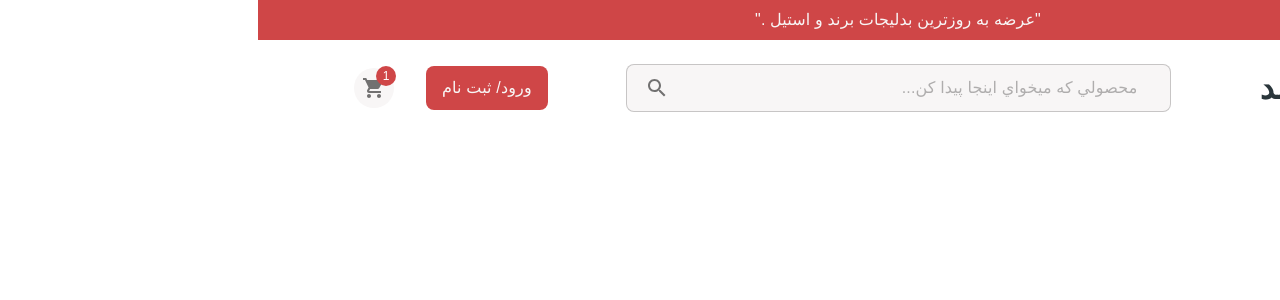
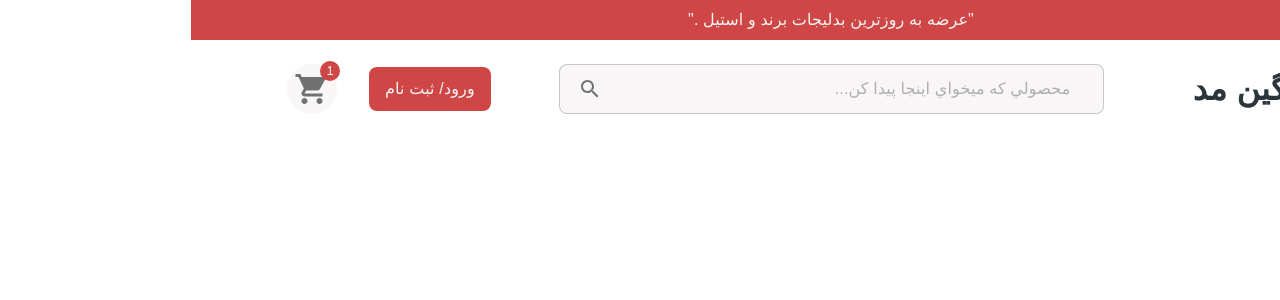
Before and after one commit to masoomeh7798/fullstack-e-commerce, a React (Vite) app in the folder client/: page / in a window 1280 px wide. Shown: the top 300 px of the page. Built offline with nearby package versions, Linux system fonts and the light colour scheme; a web font is replaced by a local one.

Commit message:
some details modifies in top navbar

```diff
--- a/client/src/Components/Header/index.jsx
+++ b/client/src/Components/Header/index.jsx
@@ -7,23 +7,24 @@ import ShoppingCartIcon from '@mui/icons-material/ShoppingCart';
 
 export default function Header() {
   return (
-    <>
+    <header>
+      <nav>
         {/* start top strip */}
         <Box py={1} bgcolor={'var(--secondary-clr)'} align='center'><Typography variant='body1' fontWeight={'500'} fontSize={'16px'} color='var(--text-clr)'>"عرضه به روزترين بدليجات برند و استيل ."</Typography>
         </Box>
         {/* end top strip */}
         {/* start top navbar */}
-      <Stack  direction={'row'} my={{ xs: 2, md: 3 }} width={{ lg: '85%', sm: '90%', xs: "95%" }} mx={'auto'} gap={1}>
+        <Stack direction={'row'} my={{ xs: 2, md: 3 }} width={{ lg: '85%', sm: '90%', xs: "95%" }} mx={'auto'} gap={1}>
           {/* start logo section */}
           <Stack flex={1} alignItems={'center'} gap={{ xs: 1, md: 2 }} direction={'row'} >
             <Box width={{ md: '45px', xs: "35px" }} height={{ md: '45px', xs: "35px" }}>
-            <img width={'100%'} height={'100%'} src='../../public/logoland3 (1).png' />
+              <img width={'100%'} height={'100%'} src='logoland3 (1).png' />
             </Box>
-          <Typography noWrap color='var(--primary-clr)' fontSize={{xs: '16px',sm:"24px",md: '32px'}} fontWeight={'600'} component={'h1'}>رنگين مد</Typography>
+            <Typography noWrap color='var(--primary-clr)' fontSize={{ xs: "24px", md: '32px' }} fontWeight={'600'} component={'h1'}>رنگين مد</Typography>
           </Stack>
           {/* end logo section */}
           {/* strat search bar */}
-        <Stack display={{xs:'none',sm:'flex'}} bgcolor={'var(--text-clr)'} justifyContent={'space-between'} px={1} flex={2} alignItems={'center'} direction={'row'} border={'1px solid rgba(0,0,0,0.2)'} borderRadius={2}>
+          <Stack display={{ xs: 'none', sm: 'flex' }} bgcolor={'var(--text-clr)'} justifyContent={'space-between'} px={1} flex={2} alignItems={'center'} direction={'row'} border={'1px solid rgba(0,0,0,0.2)'} borderRadius={2}>
             <InputBase sx={{ flexGrow: 1, mr: 3, color: 'rgba(0,0,0,.7)' }}
               placeholder="محصولي كه ميخواي اينجا پيدا كن..."
               inputProps={{ 'aria-label': 'search' }}
@@ -34,14 +35,14 @@ export default function Header() {
           </Stack>
           {/* end search bar */}
           {/* start user and cart part */}
-        <Stack flex={1} justifyContent={'end'} gap={{xs:1,sm:4}} alignItems={'center'} direction={'row'}>
-         <Button  sx={{borderRadius:2,px:2,py:1,bgcolor:'var(--secondary-clr)'}}>
-        <Typography fontSize={{xs:'12px',sm:"16px"}} noWrap color='var(--text-clr)'  component={'p'}>ورود/ ثبت نام</Typography>
+          <Stack flex={1} justifyContent={'end'} gap={{ xs: 1, sm: 4 }} alignItems={'center'} direction={'row'}>
+            <Button sx={{ borderRadius: 2, px: 2, py: 1, bgcolor: 'var(--secondary-clr)', display: { xs: 'none', sm: 'inline-block' } }}>
+              <Typography fontSize={{ xs: '12px', sm: "16px" }} noWrap color='var(--text-clr)' component={'p'}>ورود/ ثبت نام</Typography>
             </Button>
             <Box>
-            <IconButton sx={{bgcolor:"var(--text-clr)"}}>
-            <Badge badgeContent={1} max={9} color='secondary' >
-              <ShoppingCartIcon color='var(--text-clr)'/>
+              <IconButton sx={{ bgcolor: "var(--text-clr)", width: '50px', height: "50px", p: 0 }}>
+                <Badge badgeContent={1} max={9} color='secondary'>
+                  <ShoppingCartIcon sx={{ width: '1.5em', height: '1.5em' }} color='var(--text-clr)' />
                 </Badge>
               </IconButton>
             </Box>
@@ -49,7 +50,7 @@ export default function Header() {
           {/* end user and cart part */}
         </Stack>
         {/* end top navbar */}
-
-    </>
+      </nav>
+    </header>
   )
 }
```
Lines whose indentation alone changed are shown as unchanged.
